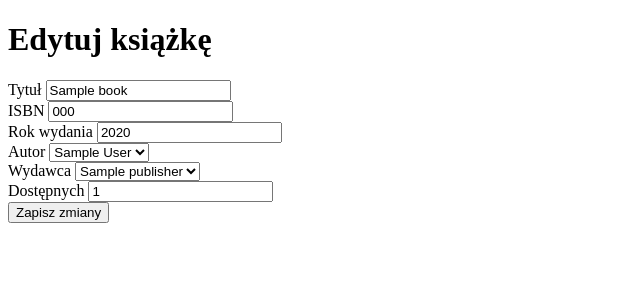
After one commit to PRom03/library99675, a Node server app: page /books/000/edit in a window 1280 px wide. The commit adds this page. Shown: the top 300 px of the page, without its empty margins (0-640 px from the left). Run offline with Node 20, Linux system fonts and the light colour scheme; tables that the repository leaves empty hold one stand-in row (values such as "Sample post"); some libraries are stand-ins or nearby versions.

Commit message:
relationship mismatches for book fixed

```diff
--- a/controllers/bookController.js
+++ b/controllers/bookController.js
@@ -1,12 +1,12 @@
 const Book = require('../models/Book');
-//const Author = require('../models/Author');
-//const Publisher = require('../models/Publisher');
+const Author = require('../models/Author');
+const Publisher = require('../models/Publisher');
 
 exports.index = async (req, res) => {
-    const books = await Book.find(undefined, undefined, undefined).lean()/*.populate('author').populate('publisher')*/;
+    const books = await Book.find().lean().populate('author').populate('publisher');
     res.render('books/index', { books, user: req.user });
 };
-/*
+
 exports.create = async (req, res) => {
     const authors = await Author.find();
     const publishers = await Publisher.find();
@@ -24,14 +24,15 @@ exports.store = async (req, res) => {
 };
 
 exports.show = async (req, res) => {
-    const book = await Book.findOne({ isbn: req.params.isbn }).populate('author').populate('publisher');
+    const book = await Book.findOne({ isbn: req.params.isbn });
     res.render('books/show', { book });
 };
 
 exports.edit = async (req, res) => {
-    const book = await Book.findOne({ isbn: req.params.isbn });
+    const book = await Book.findOne({ isbn: req.params.isbn }).populate('author').populate('publisher');//.populate('author').populate('publisher');
     const authors = await Author.find();
     const publishers = await Publisher.find();
+
     res.render('books/edit', { book, authors, publishers });
 };
 
@@ -47,4 +48,3 @@ exports.destroy = async (req, res) => {
     await Book.findOneAndDelete({ isbn: req.params.isbn });
     res.redirect('/books');
 };
-*/
--- a/index.js
+++ b/index.js
@@ -3,7 +3,9 @@ const mongoose = require('mongoose');
 const exphbs = require('express-handlebars');
 const methodOverride = require('method-override');
 const app = express();
-
+const Book = require('./models/Book');
+const Author = require('./models/Author');
+const Publisher = require('./models/Publisher');
 app.use(express.urlencoded({ extended: true }));
 app.use(methodOverride('_method'));
 
@@ -19,12 +21,16 @@ mongoose.connection.on('error', (err) => {
     console.error('Błąd połączenia z MongoDB:', err);
 });
 
+
 app.engine('hbs', exphbs.engine({
     extname: 'hbs',
     helpers: {
         eq: (a, b) => a === b,
         gt: (a, b) => a > b,
         and: (a, b) => a && b
+    },
+    runtimeOptions: {
+        allowProtoPropertiesByDefault: true  // Zezwala na dostęp do właściwości prototypu
     }
 }));
 app.set('view engine', 'hbs');
--- a/models/Book.js
+++ b/models/Book.js
@@ -4,8 +4,10 @@ const bookSchema = new mongoose.Schema({
     isbn: { type: String, unique: true },
     title: String,
     year_of_publication: Number,
-    author_id: Number,
-    publisher_id: Number,
+    author: { type: mongoose.Schema.Types.ObjectId, ref: 'author' },
+    publisher: { type: mongoose.Schema.Types.ObjectId, ref: 'publisher' },
+    author_id:Number,
+    publisher_id:Number,
     available: Number,
     category_id: Number
 }, { collection: 'book' }); // ważne: kolekcja może nie być domyślnie liczba mnoga
--- /dev/null
+++ b/views/books/edit.hbs
@@ -0,0 +1,52 @@
+<h1>Edytuj książkę</h1>
+<div class="card">
+    <div class="card-body">
+        <form action="/books/{{book.isbn}}" method="POST">
+            <input type="hidden" name="_method" value="PUT">
+
+            <div class="form-group">
+                <label for="title">Tytuł</label>
+                <input type="text" class="form-control" id="title" name="title" value="{{book.title}}" required>
+            </div>
+
+            <div class="form-group">
+                <label for="isbn">ISBN</label>
+                <input type="text" class="form-control" id="isbn" name="isbn" value="{{book.isbn}}" pattern="[0-9]{13}" required>
+            </div>
+
+            <div class="form-group">
+                <label for="year_of_publication">Rok wydania</label>
+                <input type="text" class="form-control" id="year_of_publication" name="year_of_publication" value="{{book.year_of_publication}}" pattern="[1-9][0-9]{3}" required>
+            </div>
+
+            <div class="form-group">
+                <label for="author_id">Autor</label>
+                <select name="author_id" id="author_id" class="form-control" required>
+                    {{#each authors}}
+                        <option value="{{this._id}}" {{#if (eq ../book.author_id this._id)}}selected{{/if}}>
+                            {{this.first_name}} {{this.last_name}}
+                        </option>
+                    {{/each}}
+                </select>
+            </div>
+
+            <div class="form-group">
+                <label for="publisher_id">Wydawca</label>
+                <select class="form-control" id="publisher_id" name="publisher_id" required>
+                    {{#each publishers}}
+                        <option value="{{this._id}}" {{#if (eq this._id ../book.publisher_id)}}selected{{/if}}>
+                            {{this.name}}
+                        </option>
+                    {{/each}}
+                </select>
+            </div>
+
+            <div class="form-group">
+                <label for="available">Dostępnych</label>
+                <input type="number" class="form-control" id="available" name="available" value="{{book.available}}" required>
+            </div>
+
+            <button type="submit" class="btn btn-primary">Zapisz zmiany</button>
+        </form>
+    </div>
+</div>
```
Also changed, not shown: models/Author.js (added, +12 -0 lines), models/Publisher.js (added, +9 -0 lines), routes/books.js (+18 -1 lines), views/books/create.hbs (added, +46 -0 lines), views/books/index.hbs (+9 -9 lines), views/books/show.hbs (added, +15 -0 lines), controllers/authorController.js (added), controllers/publisherController.js (added).
